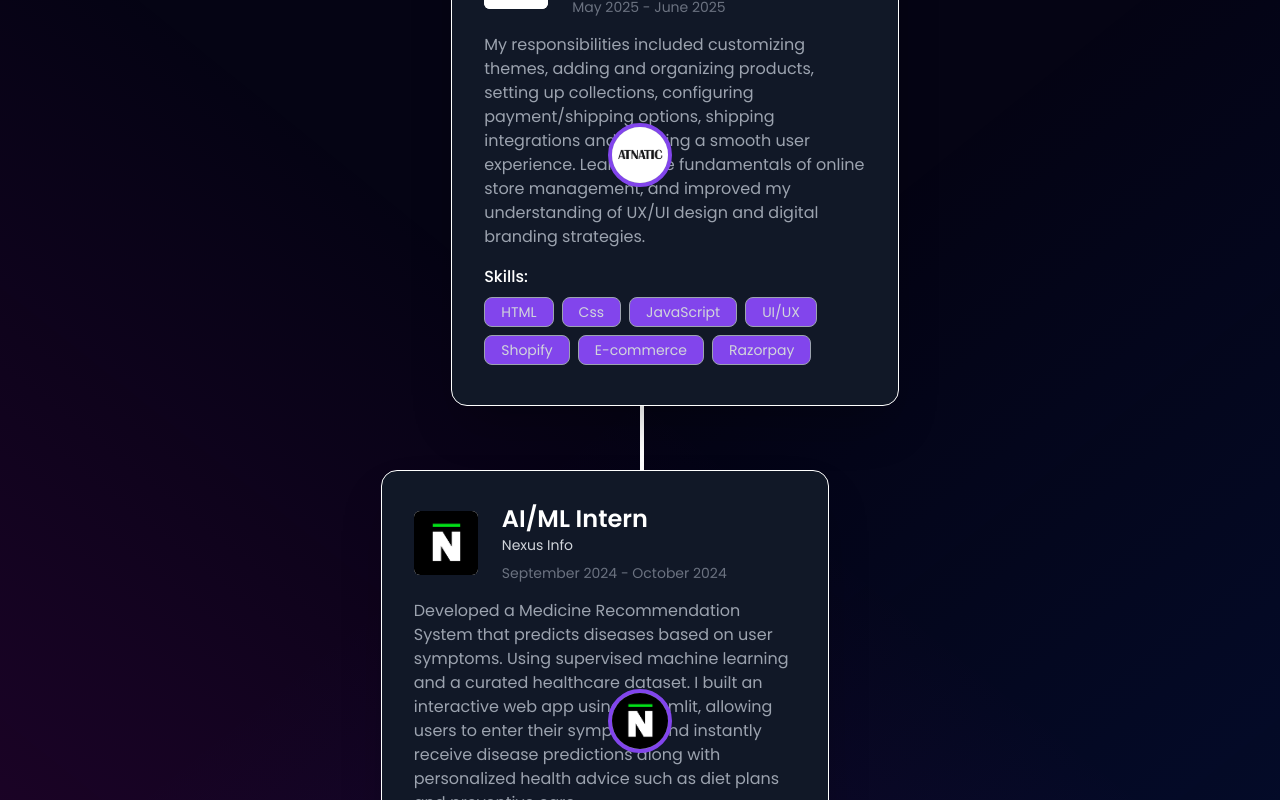
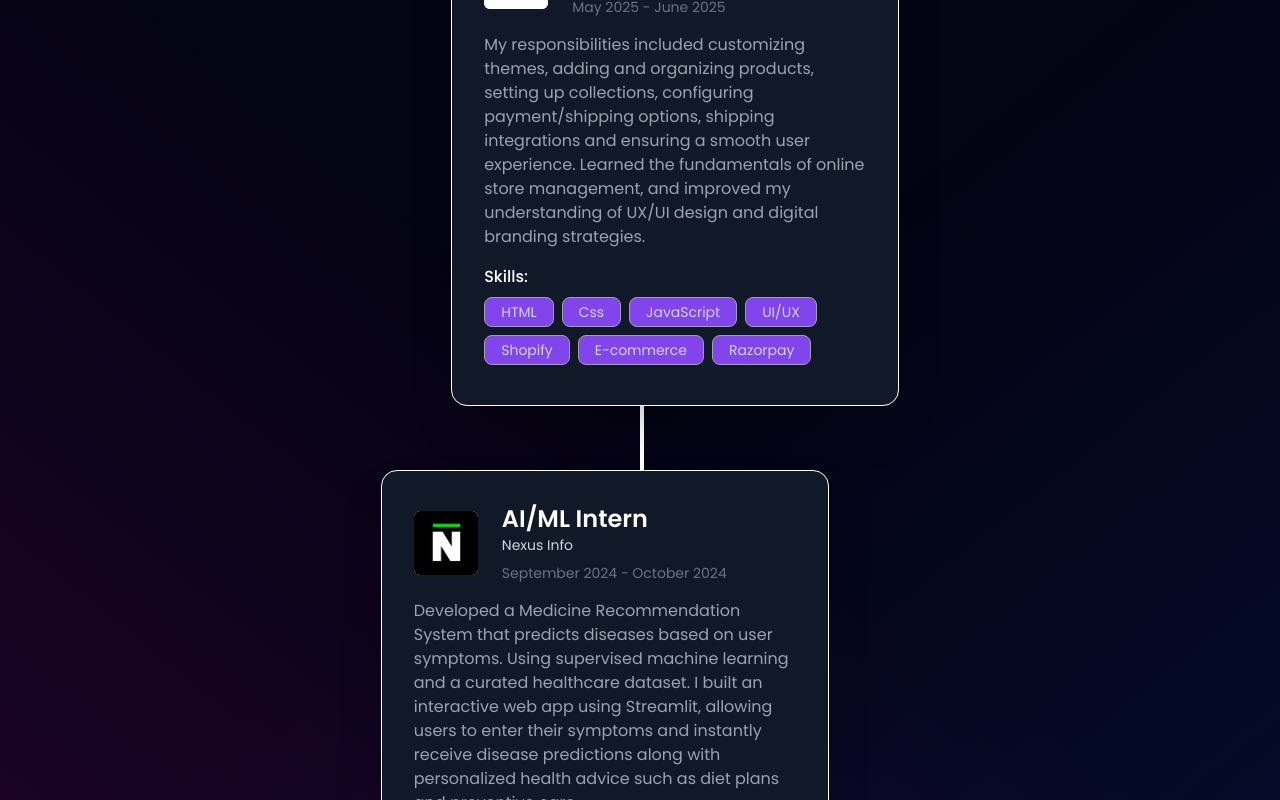
Before and after one commit to suryamanoj07/portfolio, a React (Vite) app: page / in a window 1280 px wide. Shown: the part 2460-3260 px from the top of the page. Built offline with nearby package versions, Linux system fonts and the light colour scheme.

Commit message:
bug removed

```diff
--- a/src/components/Education/Education.jsx
+++ b/src/components/Education/Education.jsx
@@ -30,7 +30,7 @@ const Education = () => {
             }`}
           >
             {/* Timeline Circle */}
-            <div className="absolute sm:left-1/2 left-0 transform -translate-x-1/2 bg-gray-400 border-4 border-[#8245ec] w-12 h-12 sm:w-16 sm:h-16 rounded-full flex justify-center items-center z-10">
+            <div className="md:hidden absolute sm:left-1/2 left-0 transform -translate-x-1/2 bg-gray-400 border-4 border-[#8245ec] w-12 h-12 sm:w-16 sm:h-16 rounded-full flex justify-center items-center z-10">
               <img
                 src={edu.img}
                 alt={edu.school}
--- a/src/components/Experience/Experience.jsx
+++ b/src/components/Experience/Experience.jsx
@@ -30,7 +30,7 @@ const Experience = () => {
             }`}
           >
             {/* Timeline Circle */}
-            <div className="absolute sm:left-1/2 left-0 transform -translate-x-1/2 bg-gray-400 border-4 border-[#8245ec] w-12 h-12 sm:w-16 sm:h-16 rounded-full flex justify-center items-center z-10">
+            <div className="md:hidden absolute sm:left-1/2 left-0 transform -translate-x-1/2 bg-gray-400 border-4 border-[#8245ec] w-12 h-12 sm:w-16 sm:h-16 rounded-full flex justify-center items-center z-10">
               <img
                 src={experience.img}
                 alt={experience.company}
```
